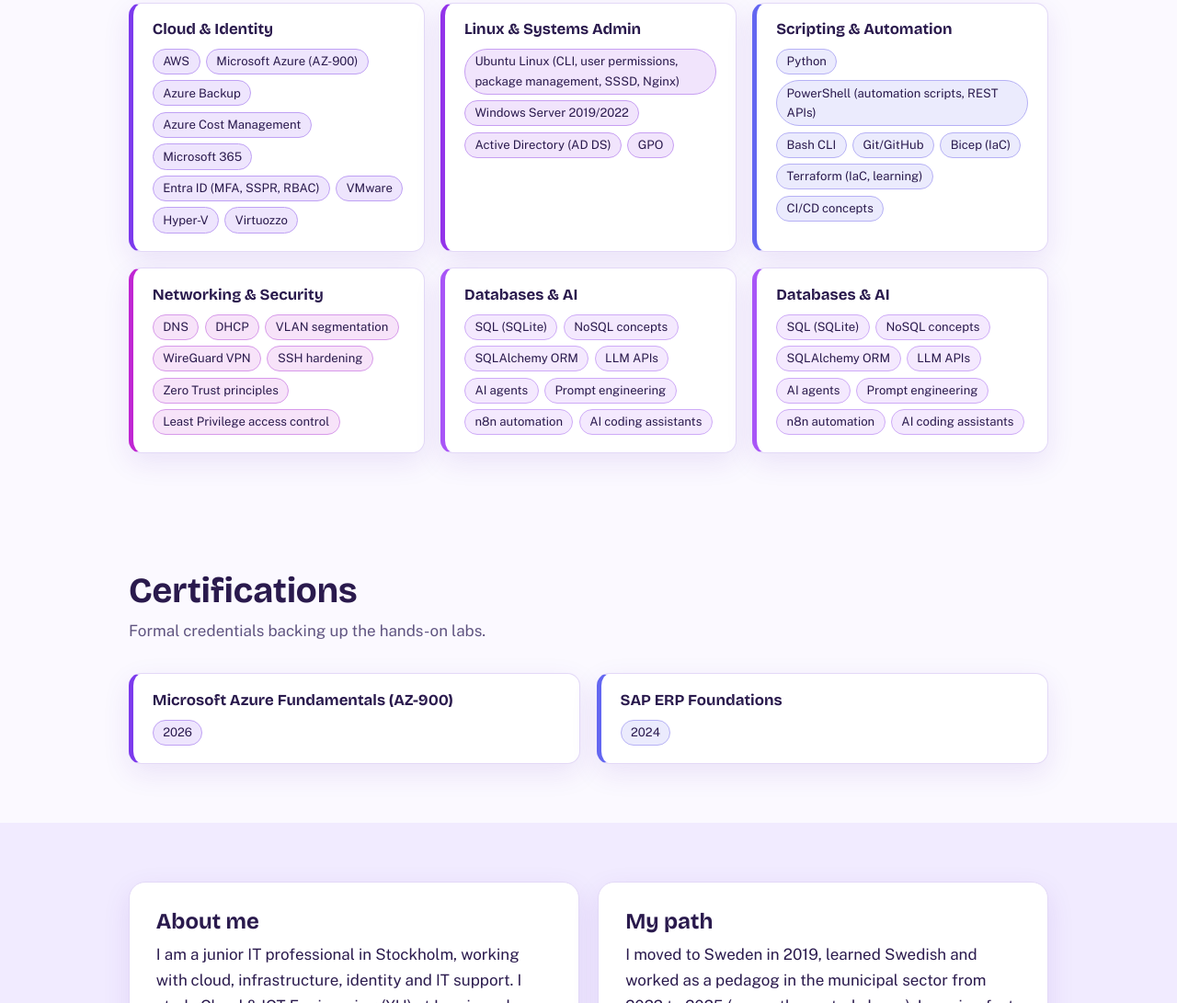
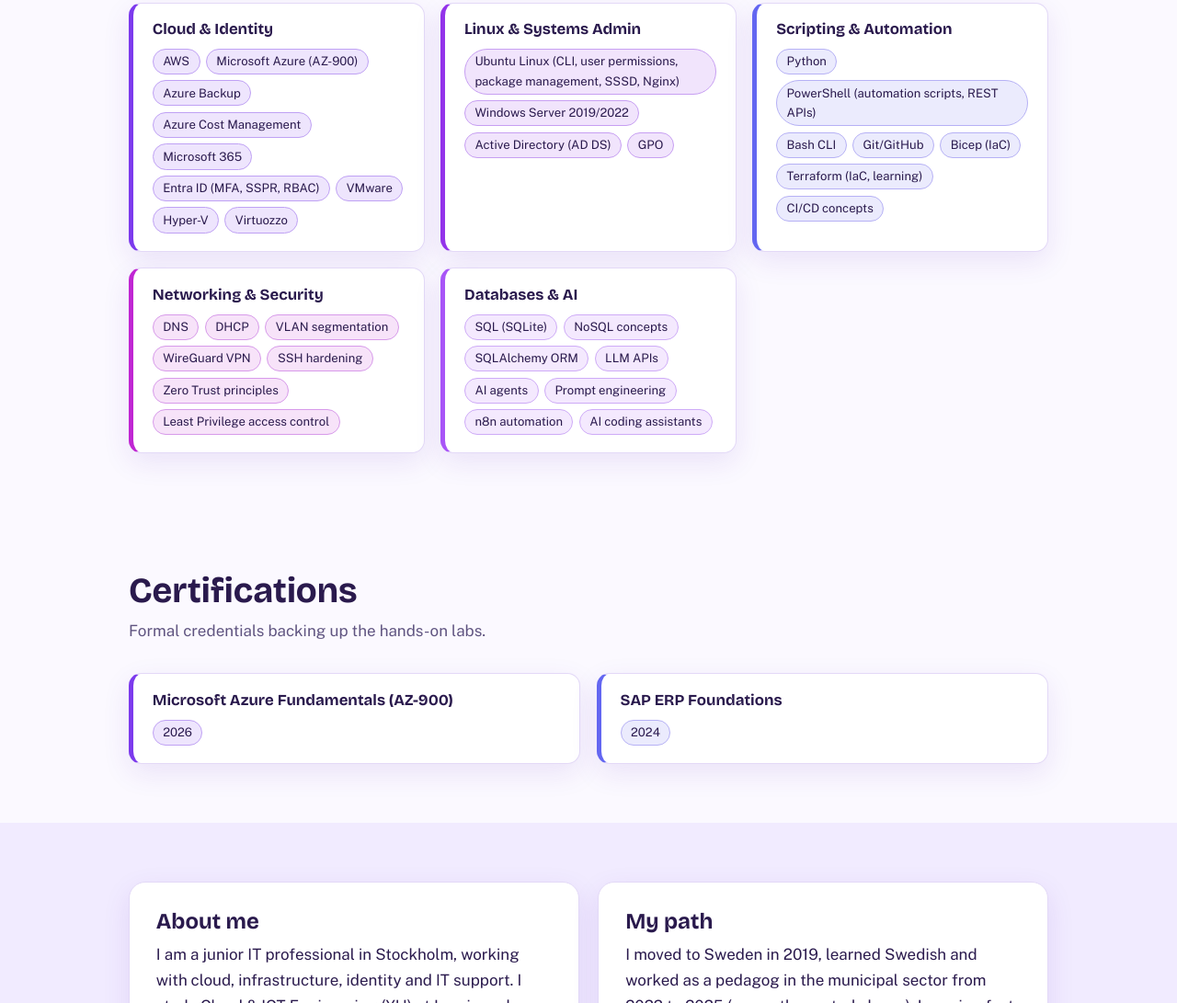
Before and after one commit to secexpert123/Welcome-to-Amrita-s_Portfolio, a plain HTML site: page index.html in a window 1280 px wide. Shown: the part 3093-4184 px from the top of the page at 92% size. Drawn offline with nearby package versions, Linux system fonts and the light colour scheme.

Commit message:
Remove duplicate Databases & AI section in index.html

```diff
--- a/index.html
+++ b/index.html
@@ -192,7 +192,6 @@ footer{padding:1.5rem 0;color:var(--muted);font-size:.9rem}
       <div class="sk" style="--c:#6366F1"><h3>Scripting &amp; Automation</h3><div class="chips"><span>Python</span><span>PowerShell (automation scripts, REST APIs)</span><span>Bash CLI</span><span>Git/GitHub</span><span>Bicep (IaC)</span><span>Terraform (IaC, learning)</span><span>CI/CD concepts</span></div></div>
       <div class="sk" style="--c:#C026D3"><h3>Networking &amp; Security</h3><div class="chips"><span>DNS</span><span>DHCP</span><span>VLAN segmentation</span><span>WireGuard VPN</span><span>SSH hardening</span><span>Zero Trust principles</span><span>Least Privilege access control</span></div></div>
       <div class="sk" style="--c:#A855F7"><h3>Databases &amp; AI</h3><div class="chips"><span>SQL (SQLite)</span><span>NoSQL concepts</span><span>SQLAlchemy ORM</span><span>LLM APIs</span><span>AI agents</span><span>Prompt engineering</span><span>n8n automation</span><span>AI coding assistants</span></div></div>
-      <div class="sk" style="--c:#A855F7"><h3>Databases &amp; AI</h3><div class="chips"><span>SQL (SQLite)</span><span>NoSQL concepts</span><span>SQLAlchemy ORM</span><span>LLM APIs</span><span>AI agents</span><span>Prompt engineering</span><span>n8n automation</span><span>AI coding assistants</span></div></div>
     </div>
   </div>
 </section>
```
